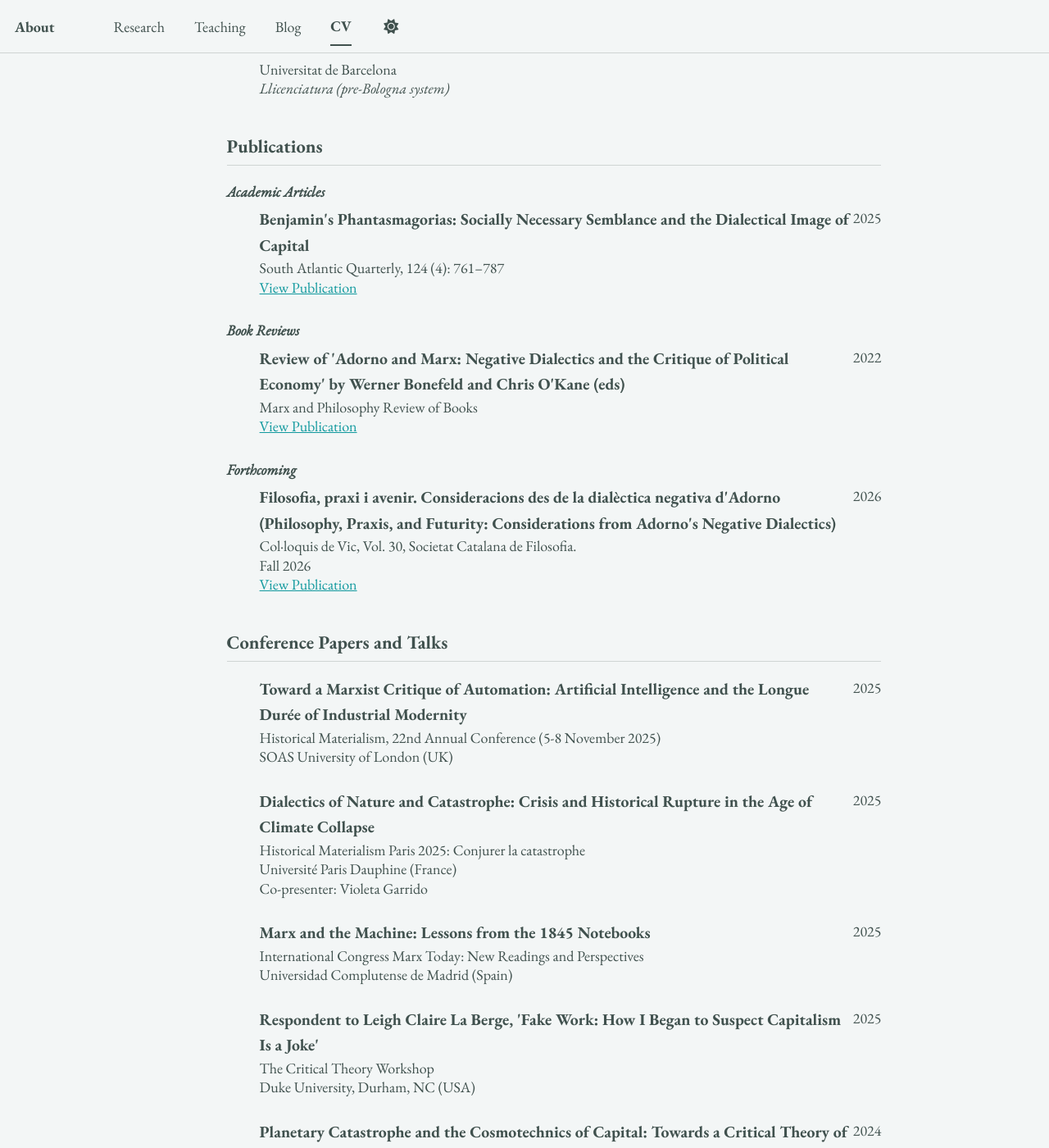
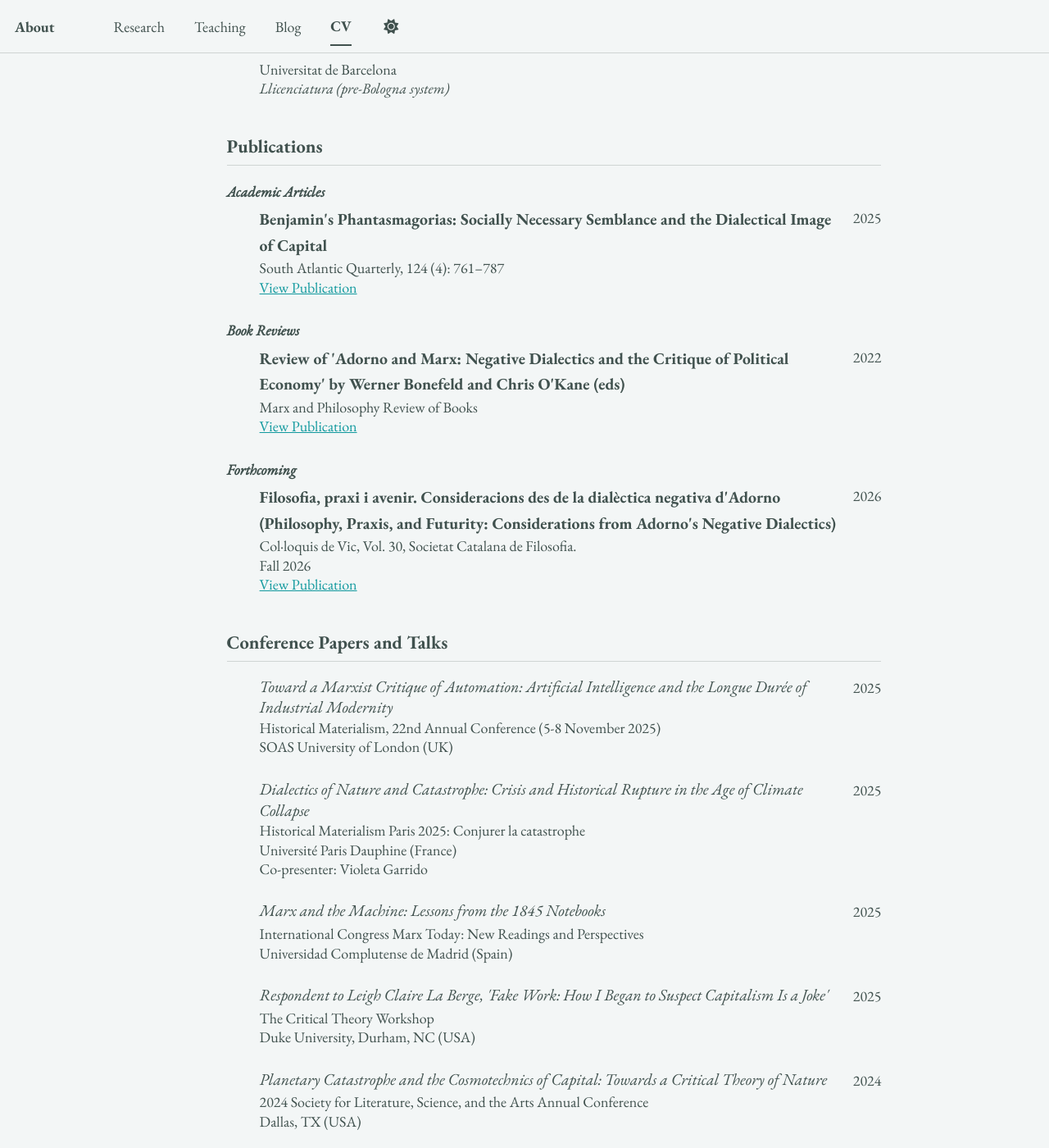
Before and after one commit to epujol90/epujol90.github.io, a Jekyll site: the page built from _pages/cv-json.md, in a window 1280 px wide and 1400 px high, scrolled down 904 px. Shown: the whole window at 82% size. Built offline with Jekyll 4.4.1, drawn with Linux system fonts in a browser that asks for light colours; a script bundle is joined from its source files by our own code; library files that are not in the unit come from our copies; some of the changed text lies outside the part shown.

Commit message:
Update cv-template.html

```diff
--- a/_includes/cv-template.html
+++ b/_includes/cv-template.html
@@ -56,6 +56,17 @@
 
   .cv-list {
     margin-top: 0.2em;
+  }
+
+  .cv-presentations .cv-item-title {
+    font-weight: normal;
+    font-style: italic;
+    line-height: 1.3;
+  }
+
+  .cv-item-date {
+    padding-left: 1em;
+    white-space: nowrap;
   }
 </style>
 
@@ -234,7 +245,7 @@
 
   {% if cv.presentations.size > 0 %}
   <!-- Presentations/Talks -->
-  <div class="cv-section">
+  <div class="cv-section cv-presentations">
     <h2>Conference Papers and Talks</h2>
     <ul class="cv-list">
       {% for talk in cv.presentations %}
@@ -271,12 +282,12 @@
           <li class="cv-item">
             <div class="cv-item-header">
               <div class="cv-item-title">{{ teaching.course }}</div>
-              <div class="cv-item-date">{{ teaching.date | slice: 0, 4 }}</div>
+              <div class="cv-item-date">{{ teaching.date }}</div>
             </div>
             <div class="cv-item-content">
               <div class="cv-item-subtitle">{{ teaching.institution }}</div>
-              {% if teaching.role %}
-              <div class="cv-item-detail">Role: {{ teaching.role }}</div>
+              {% if teaching.role and teaching.role != "" %}
+              <div class="cv-item-detail">Course Instructor: {{ teaching.role }}</div>
               {% endif %}
               {% if teaching.description %}
               <div class="cv-item-detail">{{ teaching.description }}</div>
@@ -328,6 +339,9 @@
         <div class="cv-item-content">
           <div class="cv-item-title">{{ language.language }}</div>
           <div class="cv-item-detail">{{ language.fluency }}</div>
+          {% if language.certificate and language.certificate != "" %}
+          <div class="cv-item-detail">{{ language.certificate }}</div>
+          {% endif %}
         </div>
       </li>
       {% endfor %}
```
